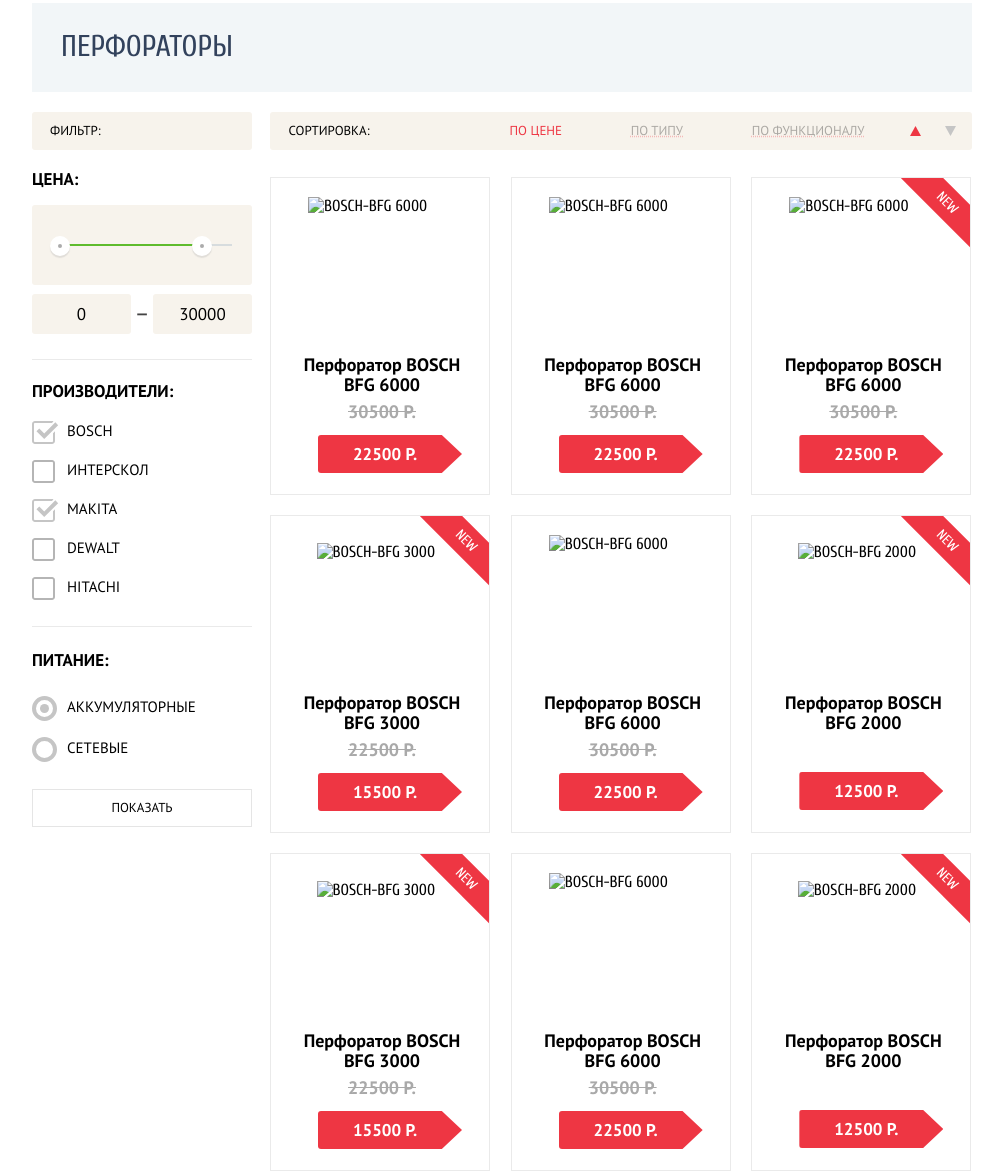
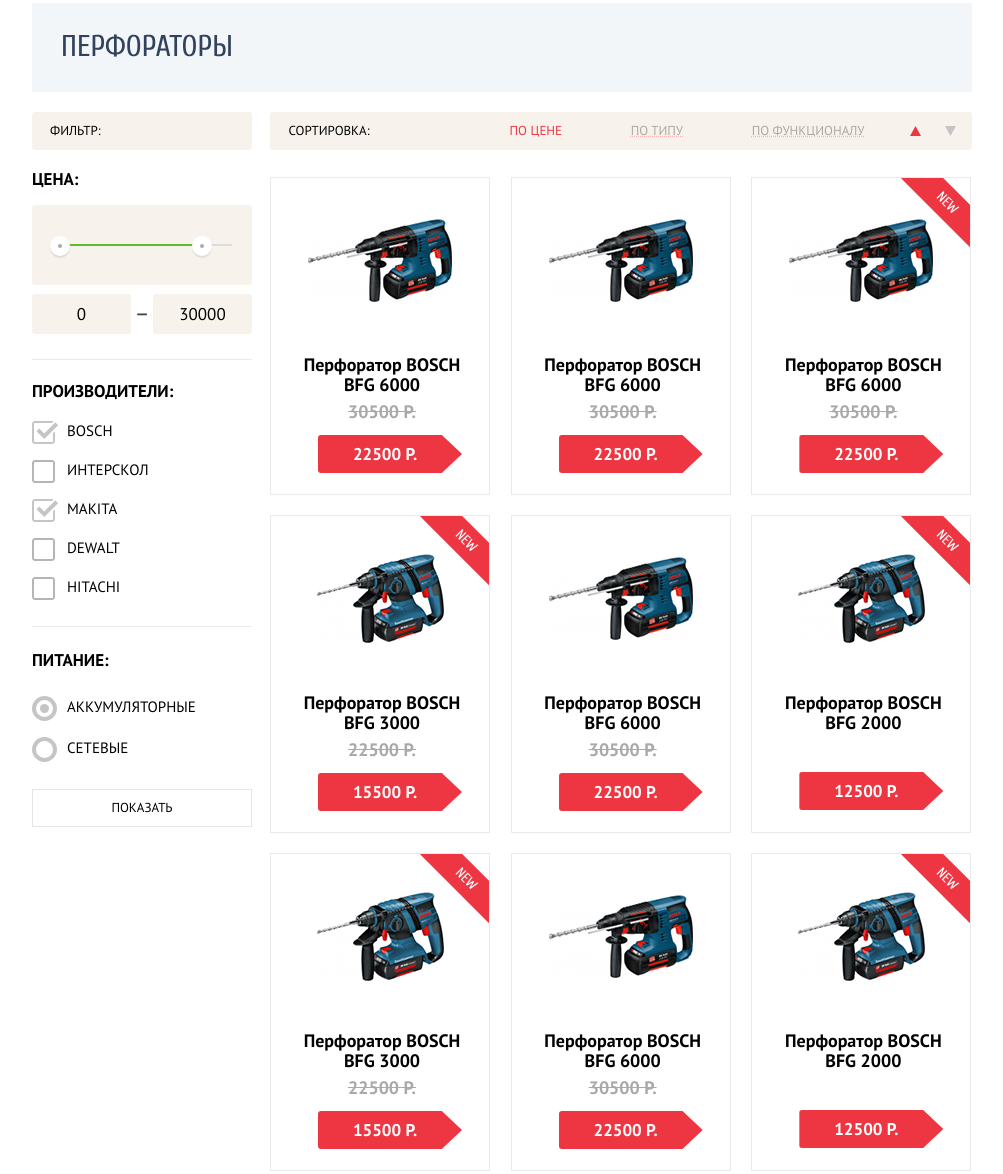
Before and after one commit to KazbekGit/technoshop__pfl, a plain HTML site: page catalog.html in a window 1280 px wide. Shown: the part 376-1550 px from the top of the page, without its empty margins (138-1141 px from the left). Drawn offline with Linux system fonts and the light colour scheme; the site is published under a folder, as on GitHub Pages, so addresses that start at the root find nothing.

Commit message:
change all pathes

```diff
--- a/catalog.html
+++ b/catalog.html
@@ -225,7 +225,7 @@
         </div>
         <ul class="perforators-list">
           <li class="perforators-item">
-            <img src="/img/bosch-bfg-6000.png" alt="BOSCH-BFG 6000" width="144" height="128" class="perforator-img" />
+            <img src="img/bosch-bfg-6000.png" alt="BOSCH-BFG 6000" width="144" height="128" class="perforator-img" />
             <div class="buy-or-cart">
               <a href="blankpage.html" class="buy-btn-catalog">
                 <div class="buy-btn" data-modal="add-to-cart">
@@ -254,7 +254,7 @@
             </div>
           </li>
           <li  class="perforators-item">
-            <img src="/img/bosch-bfg-6000.png" alt="BOSCH-BFG 6000" width="144" height="128" class="perforator-img" />
+            <img src="img/bosch-bfg-6000.png" alt="BOSCH-BFG 6000" width="144" height="128" class="perforator-img" />
             <div class="buy-or-cart">
               <a href="blankpage.html" class="buy-btn-catalog">
                 <div class="buy-btn" data-modal="add-to-cart">
@@ -283,7 +283,7 @@
             </div>
           </li>
           <li class="perforators-item new-badge">
-            <img src="/img/bosch-bfg-6000.png" alt="BOSCH-BFG 6000" width="144" height="128" class="perforator-img" />
+            <img src="img/bosch-bfg-6000.png" alt="BOSCH-BFG 6000" width="144" height="128" class="perforator-img" />
             <div class="buy-or-cart">
               <a href="blankpage.html" class="buy-btn-catalog">
                 <div class="buy-btn" data-modal="add-to-cart">
@@ -312,7 +312,7 @@
             </div>
           </li>
           <li class="perforators-item new-badge">
-            <img src="/img/bosch-bfg-3000.png" alt="BOSCH-BFG 3000" width="127" height="112" class="perforator-img" />
+            <img src="img/bosch-bfg-3000.png" alt="BOSCH-BFG 3000" width="127" height="112" class="perforator-img" />
             <div class="buy-or-cart">
               <a href="blankpage.html" class="buy-btn-catalog">
                 <div class="buy-btn" data-modal="add-to-cart">
@@ -341,7 +341,7 @@
             </div>
           </li>
           <li  class="perforators-item">
-            <img src="/img/bosch-bfg-6000.png" alt="BOSCH-BFG 6000" width="144" height="128" class="perforator-img" />
+            <img src="img/bosch-bfg-6000.png" alt="BOSCH-BFG 6000" width="144" height="128" class="perforator-img" />
             <div class="buy-or-cart">
               <a href="blankpage.html" class="buy-btn-catalog">
                 <div class="buy-btn" data-modal="add-to-cart">
@@ -370,7 +370,7 @@
             </div>
           </li>
           <li class="perforators-item no-discount new-badge">
-            <img src="/img/bosch-bfg-2000.png" alt="BOSCH-BFG 2000" width="127" height="112" class="perforator-img" />
+            <img src="img/bosch-bfg-2000.png" alt="BOSCH-BFG 2000" width="127" height="112" class="perforator-img" />
             <div class="buy-or-cart">
               <a href="blankpage.html" class="buy-btn-catalog">
                 <div class="buy-btn" data-modal="add-to-cart">
@@ -398,7 +398,7 @@
             </div>
           </li>
           <li class="perforators-item new-badge">
-            <img src="/img/bosch-bfg-3000.png" alt="BOSCH-BFG 3000" width="127" height="112" class="perforator-img" />
+            <img src="img/bosch-bfg-3000.png" alt="BOSCH-BFG 3000" width="127" height="112" class="perforator-img" />
             <div class="buy-or-cart">
               <a href="blankpage.html" class="buy-btn-catalog">
                 <div class="buy-btn" data-modal="add-to-cart">
@@ -427,7 +427,7 @@
             </div>
           </li>
           <li  class="perforators-item">
-            <img src="/img/bosch-bfg-6000.png" alt="BOSCH-BFG 6000" width="144" height="128" class="perforator-img" />
+            <img src="img/bosch-bfg-6000.png" alt="BOSCH-BFG 6000" width="144" height="128" class="perforator-img" />
             <div class="buy-or-cart">
               <a href="blankpage.html" class="buy-btn-catalog">
                 <div class="buy-btn" data-modal="add-to-cart">
@@ -456,7 +456,7 @@
             </div>
           </li>
           <li class="perforators-item no-discount new-badge">
-            <img src="/img/bosch-bfg-2000.png" alt="BOSCH-BFG 2000" width="127" height="112" class="perforator-img" />
+            <img src="img/bosch-bfg-2000.png" alt="BOSCH-BFG 2000" width="127" height="112" class="perforator-img" />
             <div class="buy-or-cart">
               <a href="blankpage.html" class="buy-btn-catalog">
                 <div class="buy-btn" data-modal="add-to-cart">
@@ -532,7 +532,7 @@
   <footer class="footer">
     <div class="container footer-top-container">
       <a href="index.html" class="footer-logo">
-        <img src="/img/logo-technomart.svg" alt="Logo Technomart" width="137" height="22" />
+        <img src="img/logo-technomart.svg" alt="Logo Technomart" width="137" height="22" />
       </a>
       <ul class="footer-submenu-first">
         <li><a href="blankpage.html">Компания</a></li>
@@ -607,7 +607,7 @@
       </div>
     </div>
   </footer>
-  <script src="/js/minified-js.js"></script>
+  <script src="js/minified-js.js"></script>
 </body>
 
 </html>
```
Also changed, not shown: index.html (+1 -2 lines), css/css-minified.css.
